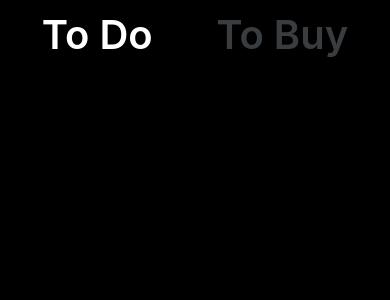
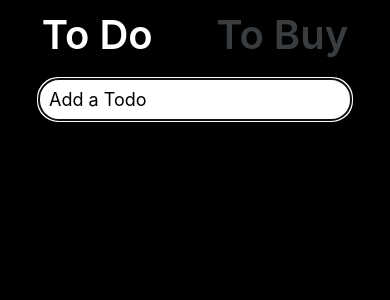
Before and after one commit to musekorea/React-Native-TodoList, a React Native app: screen / in a window 390 px wide. Shown: the top 300 px of the page. Built offline with nearby package versions, Linux system fonts and the light colour scheme.

Commit message:
text input

```diff
--- a/App.js
+++ b/App.js
@@ -6,16 +6,22 @@ import {
 	View,
 	TouchableOpacity,
 	TouchableHighlight,
+	TextInput,
 } from "react-native";
 import { app_color } from "./theme.js";
 
 export default function App() {
 	const [headerTitle, setHeaderTitle] = useState("todo");
+	const [textValue, setTestValue] = useState("");
 	const headerTodo = (e) => {
 		setHeaderTitle("todo");
 	};
 	const headerTobuy = (e) => {
 		setHeaderTitle("tobuy");
+	};
+	const onChangeText = (payload) => {
+		console.log(payload);
+		setTestValue(payload);
 	};
 	return (
 		<View style={styles.container}>
@@ -55,6 +61,12 @@ export default function App() {
 					</Text>
 				</TouchableOpacity>
 			</View>
+			<TextInput
+				style={styles.input}
+				placeholder={headerTitle === "todo" ? "Add a Todo" : "Add a Item"}
+				onChangeText={onChangeText}
+				autoFocus
+			></TextInput>
 		</View>
 	);
 }
@@ -69,11 +81,19 @@ const styles = StyleSheet.create({
 		flexDirection: "row",
 		justifyContent: "space-around",
 		width: "100%",
-		padding: "10px",
+		padding: 10,
 	},
 	header_title: {
-		fontSize: "40px",
-		fontWeight: 600,
+		fontSize: 40,
+		fontWeight: "600",
 		color: "red",
 	},
+	input: {
+		backgroundColor: "white",
+		width: "80%",
+		padding: 10,
+		borderRadius: 20,
+		marginTop: 10,
+		fontSize: 18,
+	},
 });
```
